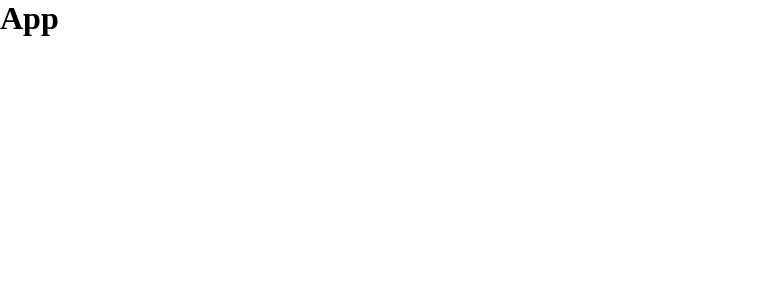
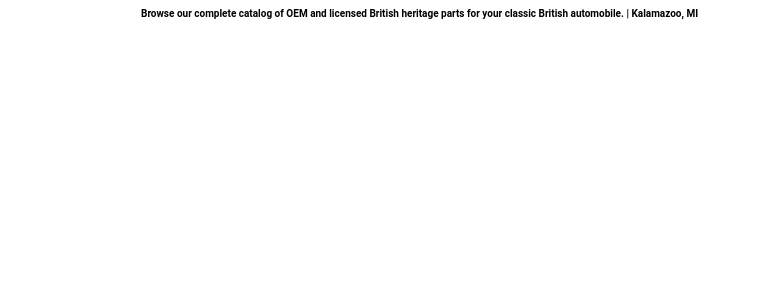
Before and after one commit to Manara-Ali/simpleParts, a React (Create React App) app in the folder jsx/: page / in a window 1280 px wide. Shown: the top 300 px of the page, without its empty margins (0-761 px from the left). Built offline with nearby package versions, Linux system fonts and the light colour scheme.

Commit message:
Create a Header component

```diff
--- a/jsx/less/styles.less
+++ b/jsx/less/styles.less
@@ -1,5 +1,34 @@
+@reset-margin: 0;
+@reset-padding: 0;
+@reset-box-sizing: border-box;
+@font-family: "Roboto", sans-serif;
+@background-color: #fff;
+@font-size-12px: 5px;
+@header-width: 100%;
+@header-height: 30px;
+@header-container-margin: 123px;
+@header-container-padding: 10px;
+
 * {
-  margin: 0;
-  padding: 0;
-  box-sizing: border-box;
+  // margin: @reset-margin;
+  // padding: @reset-padding;
+  box-sizing: @reset-box-sizing;
 }
+
+body {
+  font-family: @font-family;
+  background-color: @background-color;
+}
+
+.h1TextHeader {
+  font-size: @font-size-12px;
+}
+
+.h1TextHeader {
+  .container {
+    padding-left: @header-container-padding;
+    padding-right: @header-container-padding;
+    margin-left: @header-container-margin;
+    margin-right: @header-container-margin;
+  }
+}
--- a/jsx/src/App/index.jsx
+++ b/jsx/src/App/index.jsx
@@ -5,12 +5,13 @@ import "./styles.css";
 import React from "react";
 
 // 2. ADDITION IMPORTS
+import Header from "./../Header";
 
 // 3. CREATE A FUNCTION BASED COMPONENT
 const App = () => {
   return (
     <div>
-      <h1>App</h1>
+      <Header />
     </div>
   );
 };
--- a/jsx/src/App/styles.css
+++ b/jsx/src/App/styles.css
@@ -1,5 +1,16 @@
 * {
-  margin: 0;
-  padding: 0;
   box-sizing: border-box;
 }
+body {
+  font-family: "Roboto", sans-serif;
+  background-color: #fff;
+}
+.h1TextHeader {
+  font-size: 5px;
+}
+.h1TextHeader .container {
+  padding-left: 10px;
+  padding-right: 10px;
+  margin-left: 123px;
+  margin-right: 123px;
+}
--- /dev/null
+++ b/jsx/src/Header/index.jsx
@@ -0,0 +1,16 @@
+import React from "react";
+
+const Header = () => {
+  return (
+    <div className="h1TextHeader">
+      <div className="container">
+        <h1 className="body-2 text-muted">
+          Browse our complete catalog of OEM and licensed British heritage parts
+          for your classic British automobile. | Kalamazoo, MI
+        </h1>
+      </div>
+    </div>
+  );
+};
+
+export default Header;
```
